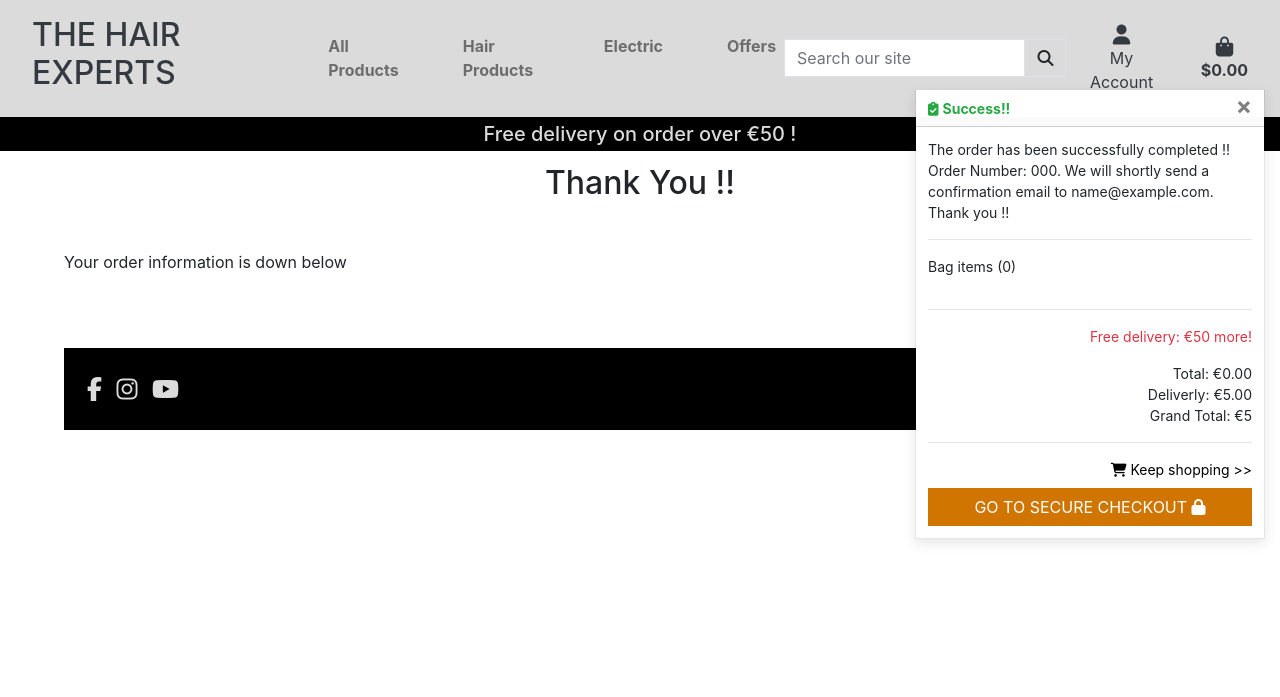
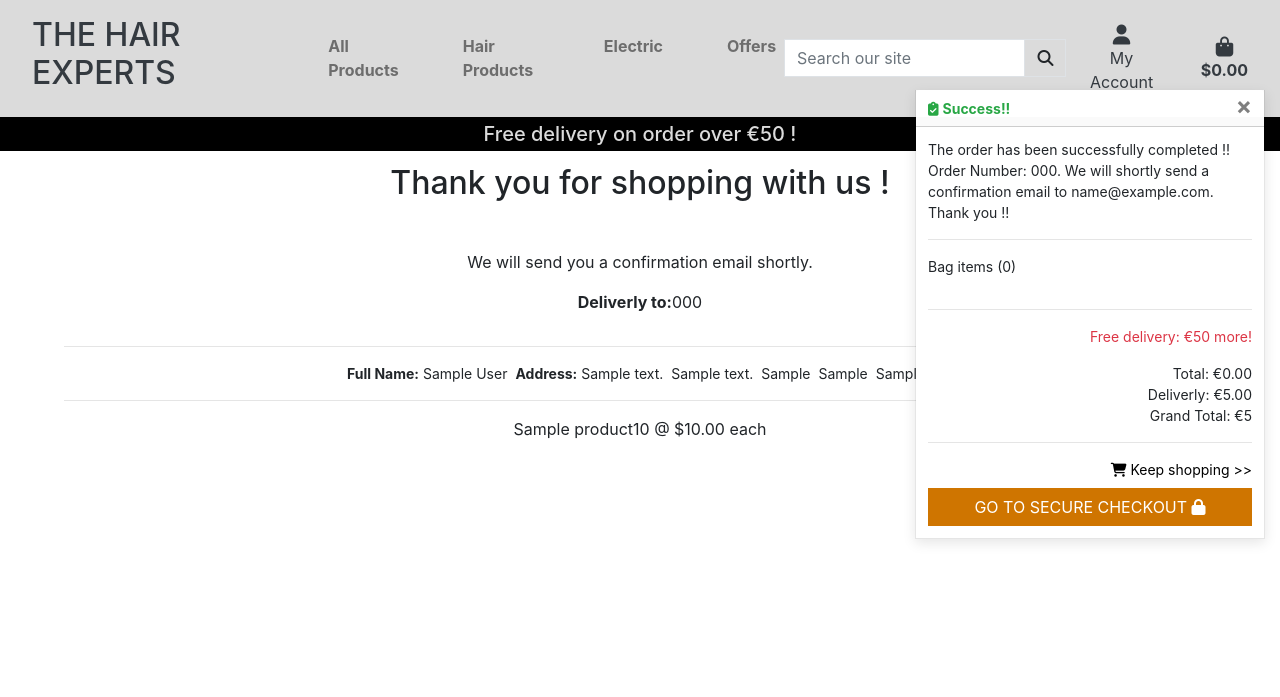
Before and after one commit to Chikayo-k/the-hair-experts, a Django app: page /checkout/checkout_success/000 in a window 1280 px wide. Shown: the top 697 px of the page. Before the commit the page ends 543 px from the top, so only its background shows below. Run offline with Django 3.2, Linux system fonts and the light colour scheme; tables that the repository leaves empty hold one stand-in row (values such as "Sample post"); some libraries are stand-ins or nearby versions; some web fonts are replaced.

Commit message:
Started to create success page

```diff
--- a/checkout/static/checkout/css/checkout.css
+++ b/checkout/static/checkout/css/checkout.css
@@ -47,3 +47,52 @@
 .stripe-style-input::placeholder {
     color: #aab7c4;
 }
+
+
+/* Success page */
+
+.ordered-info{
+  width: 70%;
+  border: #CF7500 0.1px;
+  padding-left: 15%;
+}
+
+.ordered-details{
+  display: flex;
+  justify-content: center;
+}
+
+.order-number{
+  display: flex;
+  justify-content: center;
+}
+
+.customer-info{
+    display: flex;
+    justify-content: center;
+}
+
+
+
+
+
+/*------------------- Media query-------------------*/
+
+@media (max-width: 650px){
+
+  .order-number{
+    flex-direction: column;
+    justify-content: first baseline;
+  }
+
+  .ordernum-p{
+    font-size: small;
+  }
+
+  .customer-info{
+    flex-direction: column;
+}
+
+
+
+}
--- a/checkout/templates/checkout/checkout_success.html
+++ b/checkout/templates/checkout/checkout_success.html
@@ -1,6 +1,6 @@
 {% extends "base.html"%}
 {% load static %}
-
+{% load bag_calc %}
 
 {% block extra_css %}
   <link rel="stylesheet" href="{% static 'checkout/css/checkout.css' %}">
@@ -17,10 +17,51 @@
 
 {% block content %}
 
-<div class="container-checkout">
-   <h2 class="text-center mb-5">Thank You !!</h2>
-   <p>Your order information is down below</p>
-<div class="row">
+
+
+   <div class="container-checkout">
+      <h2 class="text-center mb-5">Thank you for shopping with us !</h2>
+      <p class="text-center">We will send you a confirmation email shortly.</p>
+
+      <div class="order-number">
+         <p class="font-weight-bold ordernum-p">Deliverly to: </p>
+         <p class="ordernum-p">{{ order.order_number }}</p>
+      </div>
+      <hr>
+      <div class="customer-info">
+         <div class="order-number">
+            <small class="mr-1 font-weight-bold">Full Name: </small>
+            <small class="mr-2">{{ order.full_name }}</small>
+         </div>
+         <div class="order-number">
+            <small class="mr-1 font-weight-bold">Address: </small>
+            <small class="mr-2">{{ order.address1 }}</small>
+            {% if order.address2 %}
+            <small class="mr-2">{{ order.address2 }}</small>
+            {% endif %}
+            <small class="mr-2">{{ order.town_city }}</small>
+            <small class="mr-2">{{ order.county_region }}</small>
+            <small class="mr-2">{{ order.country }}</small>
+         </div>
+      </div>
+
+      <hr>
+
+      <div>
+         {% for item in order.lineitems.all %}
+
+         <div class="order-number">
+            <p>{{ item.product.name }}</p>
+            <p class="">{{ item.quantity }} @ ${{ item.product.price }} each</p>
+         </div>
+
+         {% endfor %}
+      </div>
+
 
 </div>
+
+
+
+
 {% endblock %}
```
